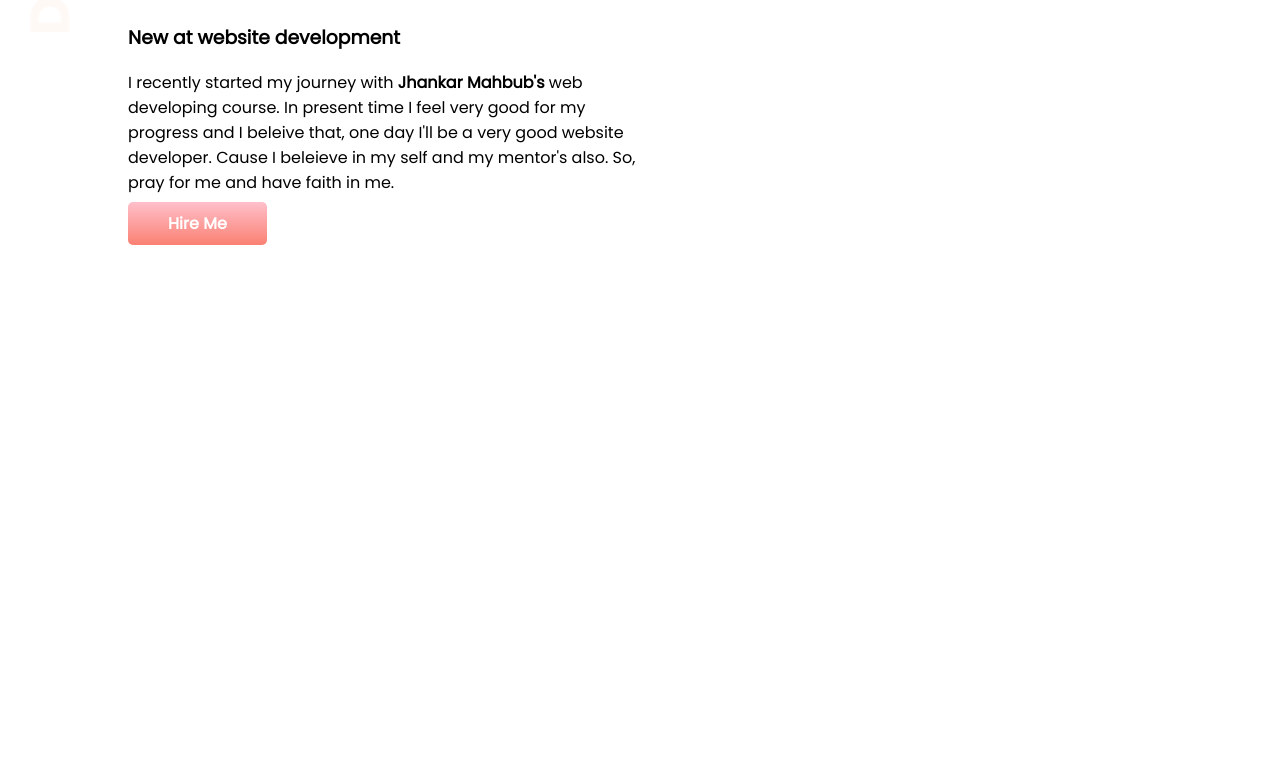
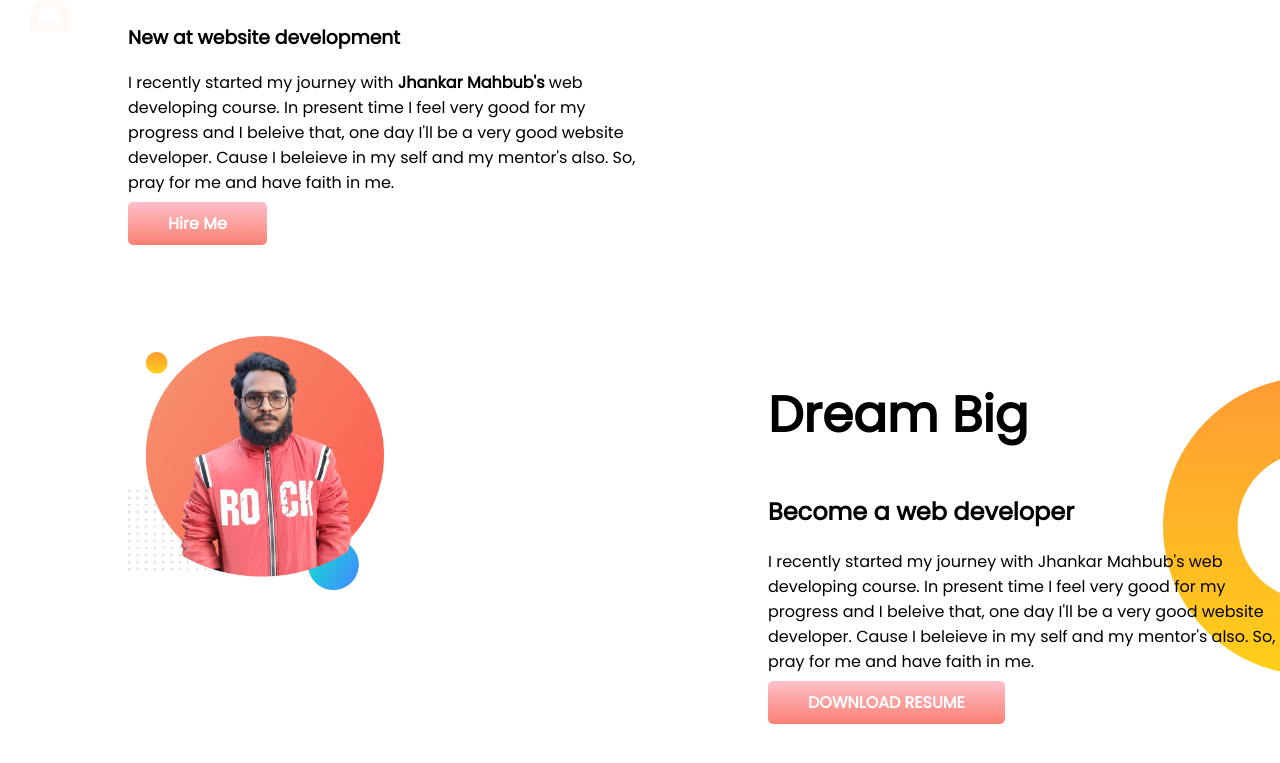
Before and after one commit to Koushick001/developer-portfolio, a plain HTML site: page index.html in a window 1280 px wide. Shown: the part 327-1090 px from the top of the page. Before the commit the page ends 800 px from the top, so only its background shows below. Drawn offline with Linux system fonts and the light colour scheme.

Commit message:
dream added

```diff
--- a/index.html
+++ b/index.html
@@ -30,6 +30,21 @@
             <img src="images/my-bg2.png" alt="">
         </div>
     </section>
+    <section class="Dream-Big">
+        <div class="half-width">
+            <img src="images/My Portfolio bg.png">
+        </div>
+        <div class="half-width">
+            <h1>Dream Big</h1>
+            <h2>Become a web developer</h2>
+            <p>I recently started my journey with Jhankar Mahbub's web developing course. In present time I feel very
+                good for my progress and I beleive that, one day I'll be a very good website developer. Cause I beleieve
+                in my self and my mentor's also. So, pray for me and have faith in me.</p>
+            <a class="link-button" target="_blank" href="">DOWNLOAD RESUME</a>
+
+        </div>
+
+    </section>
 </body>
 
 </html>
--- a/style.CSS
+++ b/style.CSS
@@ -10,6 +10,7 @@ h1{
 }
 section{
     display:flex;
+    margin-bottom: 100px;
 }
 .half-width{
     width:65%;
@@ -30,3 +31,8 @@ section{
     background-image: url(images/top-banner.png);
     background-repeat: no-repeat;
 }
+.Dream-Big{
+    background-image: url(images/dream-bg.png);
+    background-repeat: no-repeat;
+    background-position: right;
+}
```
